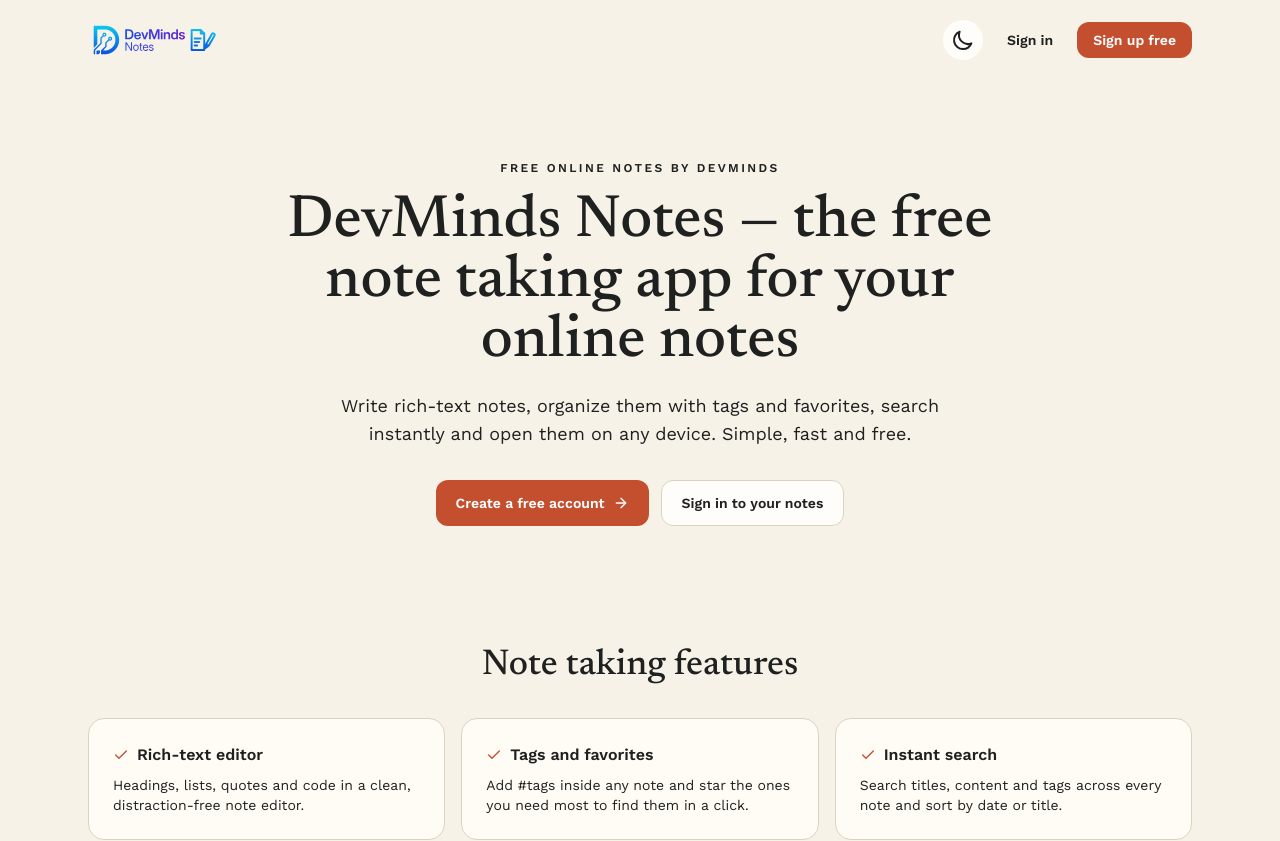
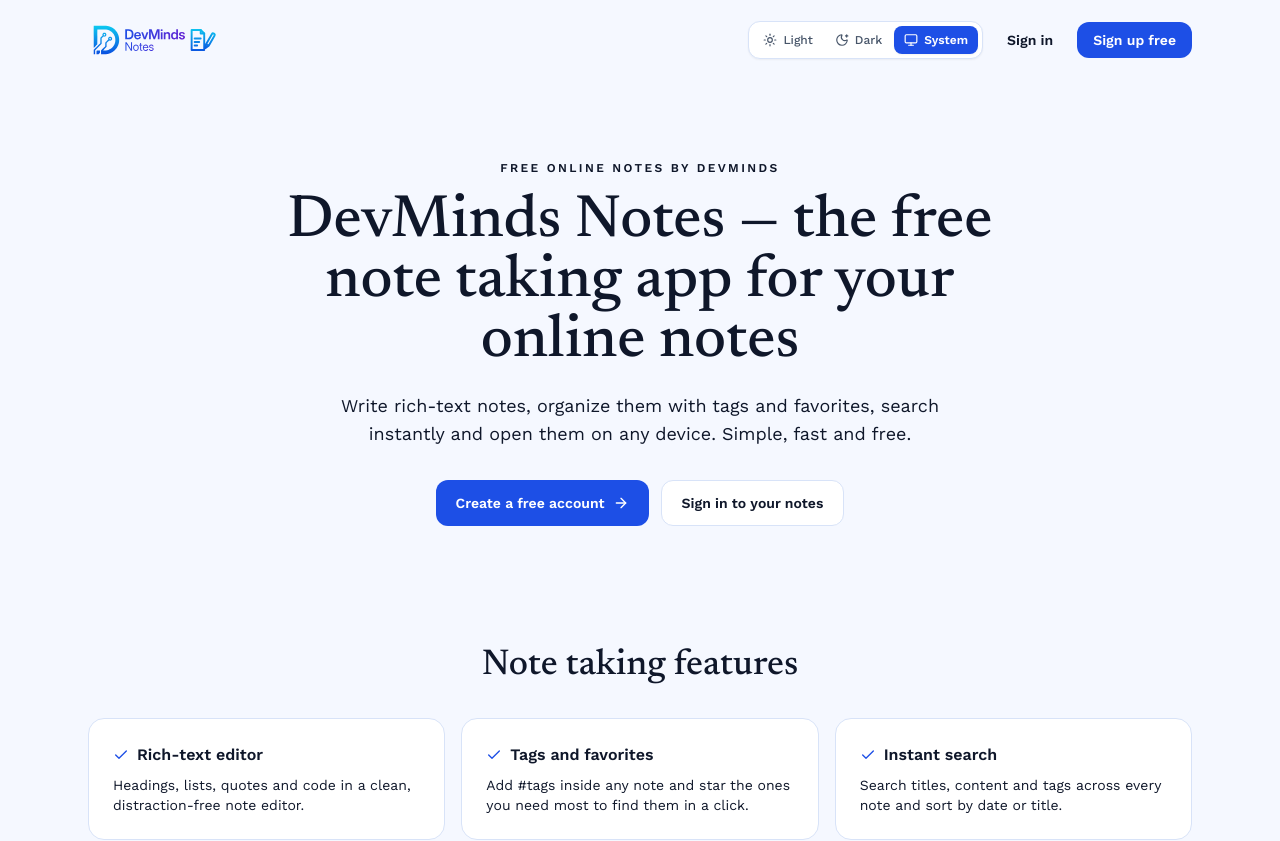
Before and after one commit to noorullahazizidxb/notes-app, a React (Vite) app: page / in a window 1280 px wide. Shown: the top 841 px of the page. Built offline with nearby package versions, Linux system fonts and the light colour scheme; no server answers; what @bprogress/react would draw is missing.

Commit message:
feat(theme): logo-derived light/dark palettes with Light/Dark/System mode (Google AI Studio)

```diff
--- a/index.html
+++ b/index.html
@@ -34,8 +34,8 @@
     <link rel="manifest" href="/site.webmanifest" />
     <meta name="application-name" content="DevMinds Notes" />
     <meta name="apple-mobile-web-app-title" content="DevMinds Notes" />
-    <meta name="theme-color" content="#f7f2e7" media="(prefers-color-scheme: light)" />
-    <meta name="theme-color" content="#181a1e" media="(prefers-color-scheme: dark)" />
+    <meta name="theme-color" content="#f5f8ff" media="(prefers-color-scheme: light)" />
+    <meta name="theme-color" content="#121417" media="(prefers-color-scheme: dark)" />
     <link rel="dns-prefetch" href="https://www.googletagmanager.com" />
     <script>
       (function applyInitialTheme() {
@@ -45,24 +45,27 @@
           if (raw) {
             var parsed = JSON.parse(raw);
             var stored = parsed && parsed.state && parsed.state.theme;
-            if (stored === 'dark' || stored === 'light') theme = stored;
+            if (stored === 'dark' || stored === 'light' || stored === 'system') theme = stored;
           }
         } catch (error) {}
 
-        if (!theme) {
-          theme =
-            window.matchMedia && window.matchMedia('(prefers-color-scheme: dark)').matches
-              ? 'dark'
-              : 'light';
-        }
+        if (!theme) theme = 'system';
 
-        document.documentElement.dataset.theme = theme;
-        document.documentElement.classList.toggle('dark', theme === 'dark');
+        var isDark =
+          theme === 'dark' ||
+          (theme === 'system' &&
+            window.matchMedia &&
+            window.matchMedia('(prefers-color-scheme: dark)').matches);
+
+        var resolved = isDark ? 'dark' : 'light';
+        document.documentElement.dataset.theme = resolved;
+        document.documentElement.dataset.themeMode = theme;
+        document.documentElement.classList.toggle('dark', isDark);
       })();
     </script>
     <style>
-      html { background: #f7f2e7; color: #1f2020; }
-      html.dark { background: #181a1e; color: #f5efe3; color-scheme: dark; }
+      html { background: #f5f8ff; color: #0f172a; }
+      html.dark { background: #121417; color: #ececec; color-scheme: dark; }
       body { margin: 0; }
       .seo-static { position: absolute !important; width: 1px; height: 1px; padding: 0; margin: -1px; overflow: hidden; clip: rect(0, 0, 0, 0); white-space: nowrap; border: 0; }
       .boot-splash { position: fixed; inset: 0; display: flex; align-items: center; justify-content: center; opacity: 0; animation: boot-in 0.3s ease-out 0.6s forwards; }
--- a/src/app/App.tsx
+++ b/src/app/App.tsx
@@ -1,7 +1,7 @@
 
 import { useEffect } from 'react';
 import { RouterProvider } from 'react-router-dom';
-import { useNotesStore } from '../store/notesStore';
+import { resolveTheme, useNotesStore } from '../store/notesStore';
 import { useAuthStore } from '../store/authStore';
 import { router } from './root';
 
@@ -10,8 +10,21 @@
   const token = useAuthStore((s) => s.token);
 
   useEffect(() => {
-    document.documentElement.classList.toggle('dark', theme === 'dark');
-    document.documentElement.dataset.theme = theme;
+    const applyTheme = () => {
+      const resolved = resolveTheme(theme);
+      document.documentElement.classList.toggle('dark', resolved === 'dark');
+      document.documentElement.dataset.theme = resolved;
+      document.documentElement.dataset.themeMode = theme;
+    };
+
+    applyTheme();
+
+    if (theme === 'system' && window.matchMedia) {
+      const mql = window.matchMedia('(prefers-color-scheme: dark)');
+      const listener = () => applyTheme();
+      mql.addEventListener('change', listener);
+      return () => mql.removeEventListener('change', listener);
+    }
   }, [theme]);
 
   useEffect(() => {
--- a/src/components/ThemeToggle.tsx
+++ b/src/components/ThemeToggle.tsx
@@ -1,48 +1,53 @@
+import { Monitor, MoonStar, Sun } from 'lucide-react';
+import { useNotesStore, type ThemeMode } from '../store/notesStore';
 
-import { useNotesStore } from '../store/notesStore';
+type ThemeToggleProps = {
+  compact?: boolean;
+  className?: string;
+};
 
-const ThemeToggle = () => {
+const THEME_OPTIONS: Array<{
+  value: ThemeMode;
+  label: string;
+  icon: typeof Sun;
+}> = [
+  { value: 'light', label: 'Light', icon: Sun },
+  { value: 'dark', label: 'Dark', icon: MoonStar },
+  { value: 'system', label: 'System', icon: Monitor },
+];
+
+export const ThemeToggle = ({ compact = false, className = '' }: ThemeToggleProps) => {
   const { theme, setTheme } = useNotesStore();
 
-  const toggleTheme = () => {
-    const newTheme = theme === 'dark' ? 'light' : 'dark';
-    setTheme(newTheme);
-
-    // Update the class on the html element
-    document.documentElement.dataset.theme = newTheme;
-    if (newTheme === 'dark') {
-      document.documentElement.classList.add('dark');
-    } else {
-      document.documentElement.classList.remove('dark');
-    }
-  };
-
   return (
-    <button
-      onClick={toggleTheme}
-      className="p-2 rounded-full bg-card-bg text-card hover:bg-button-hover transition-theme"
-      aria-label={`Switch to ${theme === 'dark' ? 'light' : 'dark'} mode`}
+    <div
+      role="radiogroup"
+      aria-label="Theme preference"
+      className={`inline-flex items-center gap-0.5 rounded-xl border border-border bg-paper p-1 shadow-sm ${className}`}
     >
-      {theme === 'dark' ? (
-        <svg xmlns="http://www.w3.org/2000/svg" className="h-6 w-6" fill="none" viewBox="0 0 24 24" stroke="currentColor">
-          <path
-            strokeLinecap="round"
-            strokeLinejoin="round"
-            strokeWidth={2}
-            d="M12 3v1m0 16v1m9-9h-1M4 12H3m15.364 6.364l-.707-.707M6.343 6.343l-.707-.707m12.728 0l-.707.707M6.343 17.657l-.707.707M16 12a4 4 0 11-8 0 4 4 0 018 0z"
-          />
-        </svg>
-      ) : (
-        <svg xmlns="http://www.w3.org/2000/svg" className="h-6 w-6" fill="none" viewBox="0 0 24 24" stroke="currentColor">
-          <path
-            strokeLinecap="round"
-            strokeLinejoin="round"
-            strokeWidth={2}
-            d="M20.354 15.354A9 9 0 018.646 3.646 9.003 9.003 0 0012 21a9.003 9.003 0 008.354-5.646z"
-          />
-        </svg>
-      )}
-    </button>
+      {THEME_OPTIONS.map(({ value, label, icon: Icon }) => {
+        const isActive = theme === value;
+        return (
+          <button
+            key={value}
+            type="button"
+            role="radio"
+            aria-checked={isActive}
+            aria-label={`${label} mode`}
+            title={`${label} mode`}
+            onClick={() => setTheme(value)}
+            className={`inline-flex items-center justify-center gap-1.5 rounded-lg px-2.5 py-1.5 text-xs font-medium transition-all ${
+              isActive
+                ? 'bg-accent text-accent-text font-semibold shadow-sm'
+                : 'text-text-muted hover:text-text hover:bg-paper-elevated'
+            } ${compact ? 'px-2' : ''}`}
+          >
+            <Icon className="h-3.5 w-3.5" aria-hidden="true" />
+            {!compact && <span>{label}</span>}
+          </button>
+        );
+      })}
+    </div>
   );
 };
 
--- a/src/index.css
+++ b/src/index.css
@@ -4,27 +4,35 @@
 
 @layer base {
   :root {
-    --color-text: #1f2020;
-    --color-bg: #f7f2e7;
-    --color-paper: #fffcf6;
-    --color-paper-elevated: #fff8ed;
-    --color-card-bg: #fffdf9;
-    --color-nav-bg: #f2ead9;
-    --color-border: #ddd2bf;
-    --color-accent: #c34f2f;
-    --color-accent-soft: #de7f2f;
+    --color-text: #0f172a;
+    --color-text-muted: #475569;
+    --color-bg: #f5f8ff;
+    --color-paper: #ffffff;
+    --color-paper-elevated: #eff4ff;
+    --color-card-bg: #ffffff;
+    --color-nav-bg: #ffffff;
+    --color-border: #d8e3f8;
+    --color-accent: #1d4fe6;
+    --color-accent-hover: #153fc4;
+    --color-accent-2: #6a1fd2;
+    --color-accent-soft: #0ccaf0;
+    --color-accent-text: #ffffff;
   }
 
   .dark {
-    --color-text: #f5efe3;
-    --color-bg: #181a1e;
-    --color-paper: #232731;
-    --color-paper-elevated: #2a2f3b;
-    --color-card-bg: #222732;
-    --color-nav-bg: #1a1e28;
-    --color-border: #394353;
-    --color-accent: #e46c42;
-    --color-accent-soft: #e7934c;
+    --color-text: #ececec;
+    --color-text-muted: #9ca3af;
+    --color-bg: #121417;
+    --color-paper: #1c2024;
+    --color-paper-elevated: #252a30;
+    --color-card-bg: #1c2024;
+    --color-nav-bg: #16191d;
+    --color-border: #2e353d;
+    --color-accent: #ff8a1f;
+    --color-accent-hover: #fa7a0a;
+    --color-accent-2: #ff6a00;
+    --color-accent-soft: #ffbe0b;
+    --color-accent-text: #121417;
   }
 
   html,
@@ -36,19 +44,15 @@
   body {
     margin: 0;
     color: var(--color-text);
-    font-family: 'Work Sans', 'Segoe UI', sans-serif;
-    background:
-      radial-gradient(circle at 12% 8%, color-mix(in srgb, var(--color-accent-soft) 18%, transparent), transparent 30%),
-      radial-gradient(circle at 85% 18%, color-mix(in srgb, var(--color-accent) 14%, transparent), transparent 35%),
-      linear-gradient(180deg, var(--color-bg), var(--color-paper));
-    background-attachment: fixed;
+    font-family: 'Work Sans', 'Inter', system-ui, -apple-system, sans-serif;
+    background-color: var(--color-bg);
     -webkit-font-smoothing: antialiased;
     -moz-osx-font-smoothing: grayscale;
   }
 
   ::selection {
-    background: color-mix(in srgb, var(--color-accent) 60%, white);
-    color: white;
+    background: color-mix(in srgb, var(--color-accent) 40%, transparent);
+    color: var(--color-text);
   }
 }
 
@@ -63,25 +67,21 @@
 }
 
 .brand-logo__dark {
-  display: none;
+  display: none !important;
 }
 
-.dark .brand-logo__light {
-  display: none;
+.brand-logo__light {
+  display: block !important;
 }
 
-.dark .brand-logo__dark {
-  display: block;
+.dark .brand-logo__light,
+html[data-theme='dark'] .brand-logo__light {
+  display: none !important;
 }
 
-@media (prefers-color-scheme: dark) {
-  html:not([data-theme='light']) .brand-logo__light {
-    display: none;
-  }
-
-  html:not([data-theme='light']) .brand-logo__dark {
-    display: block;
-  }
+.dark .brand-logo__dark,
+html[data-theme='dark'] .brand-logo__dark {
+  display: block !important;
 }
 
 .ProseMirror {
--- a/src/store/notesStore.ts
+++ b/src/store/notesStore.ts
@@ -5,16 +5,32 @@
 import { mergeTags } from '../utils/tags';
 import type { DataMode, Note, NoteCreateInput, NoteUpdateInput } from '../types/note';
 
-type Theme = 'light' | 'dark';
+export type ThemeMode = 'light' | 'dark' | 'system';
+
+const getSystemTheme = (): 'light' | 'dark' =>
+  typeof window !== 'undefined' &&
+  window.matchMedia &&
+  window.matchMedia('(prefers-color-scheme: dark)').matches
+    ? 'dark'
+    : 'light';
+
+export const resolveTheme = (theme: ThemeMode): 'light' | 'dark' =>
+  theme === 'system' ? getSystemTheme() : theme;
 
 /** Start from the theme index.html already applied so first paint and React agree. */
-const initialTheme = (): Theme =>
-  typeof document !== 'undefined' && document.documentElement.dataset.theme === 'light' ? 'light' : 'dark';
+const initialTheme = (): ThemeMode => {
+  if (typeof document !== 'undefined') {
+    const mode = document.documentElement.dataset.themeMode;
+    if (mode === 'light' || mode === 'dark' || mode === 'system') return mode as ThemeMode;
+  }
+  return 'system';
+};
+
 export type SortKey = 'updatedAt' | 'createdAt' | 'title';
 
 type NotesState = {
   notes: Note[];
-  theme: Theme;
+  theme: ThemeMode;
   drawerOpen: boolean;
   activeNoteId: string | null;
   searchQuery: string;
@@ -29,7 +45,7 @@
   deleteNote: (id: string) => Promise<void>;
   toggleFavorite: (id: string) => Promise<void>;
   clearNotes: () => void;
-  setTheme: (theme: Theme) => void;
+  setTheme: (theme: ThemeMode) => void;
   setDrawerOpen: (isOpen: boolean) => void;
   setActiveNote: (id: string | null) => void;
   setSearchQuery: (query: string) => void;
@@ -40,7 +56,7 @@
 
 type PersistedState = {
   notes: Note[];
-  theme: Theme;
+  theme: ThemeMode;
   drawerOpen: boolean;
   searchQuery: string;
   sortKey: SortKey;
--- a/tailwind.config.js
+++ b/tailwind.config.js
@@ -7,20 +7,25 @@
   darkMode: 'class',
   theme: {
     extend: {
-      textColor: {
+      colors: {
         text: 'var(--color-text)',
-      },
-      backgroundColor: {
+        'text-muted': 'var(--color-text-muted)',
         bg: 'var(--color-bg)',
         paper: 'var(--color-paper)',
+        'paper-elevated': 'var(--color-paper-elevated)',
         'card-bg': 'var(--color-card-bg)',
         'nav-bg': 'var(--color-nav-bg)',
-      },
-      borderColor: {
         border: 'var(--color-border)',
+        accent: {
+          DEFAULT: 'var(--color-accent)',
+          hover: 'var(--color-accent-hover)',
+          2: 'var(--color-accent-2)',
+          soft: 'var(--color-accent-soft)',
+          text: 'var(--color-accent-text)',
+        },
       },
       fontFamily: {
-        sans: ['Work Sans', 'Segoe UI', 'sans-serif'],
+        sans: ['Work Sans', 'Inter', 'Segoe UI', 'sans-serif'],
         display: ['Newsreader', 'Times New Roman', 'serif'],
       },
     },
```
